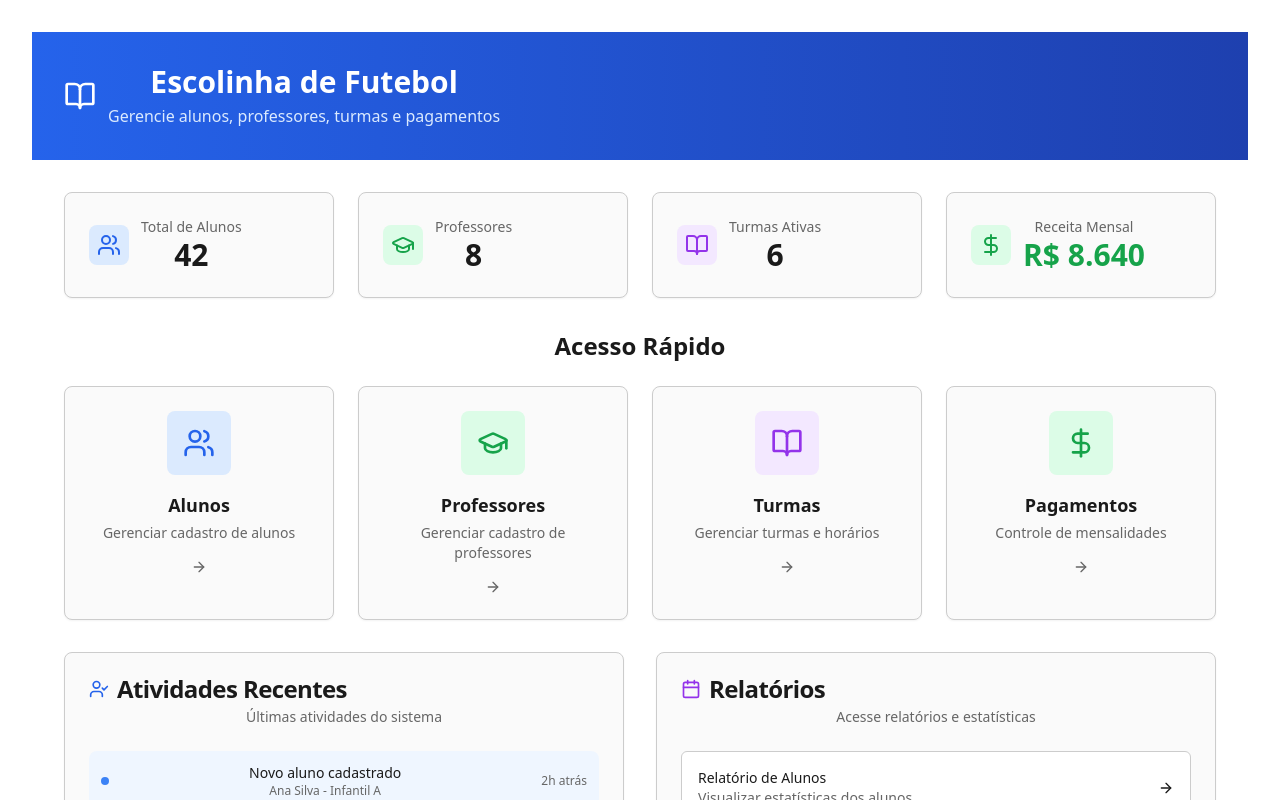
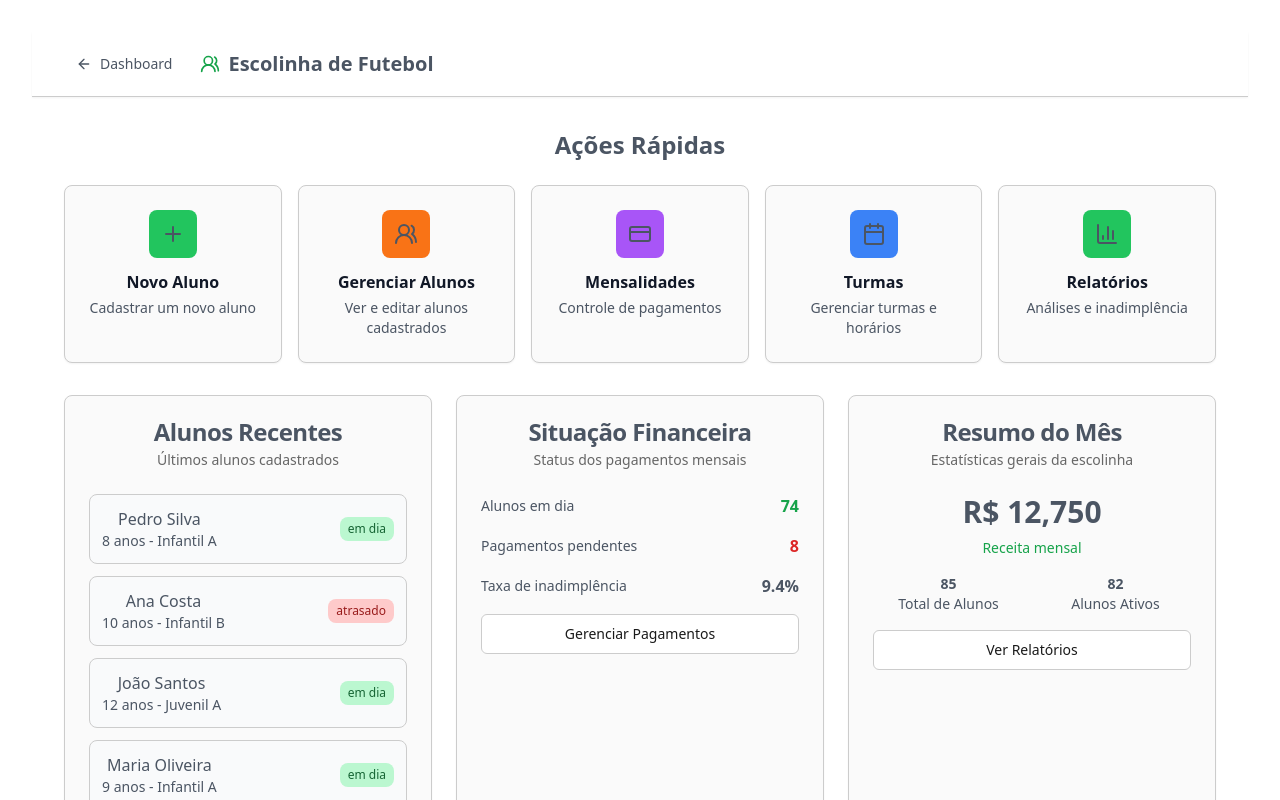
Before and after one commit to GuilhermePeritto/campo-e-gole, a React (Vite) app: page /escolinha in a window 1280 px wide. Shown: the top 800 px of the page. Built offline with nearby package versions, Linux system fonts and the light colour scheme.

Commit message:
feat: Refactor School page with updated quick actions and recent students display

```diff
--- a/src/pages/School.tsx
+++ b/src/pages/School.tsx
@@ -1,15 +1,7 @@
 
 import { Button } from '@/components/ui/button';
 import { Card, CardContent, CardDescription, CardHeader, CardTitle } from '@/components/ui/card';
-import {
-  Users,
-  Calendar,
-  DollarSign,
-  BookOpen,
-  GraduationCap,
-  UserCheck,
-  ArrowRight
-} from 'lucide-react';
+import { ArrowLeft, BarChart3, Calendar, CreditCard, Plus, Users2 } from 'lucide-react';
 import { useNavigate } from 'react-router-dom';
 
 const School = () => {
@@ -17,154 +9,98 @@ const School = () => {
 
   const quickActions = [
     {
-      title: 'Alunos',
-      description: 'Gerenciar cadastro de alunos',
-      icon: Users,
-      color: 'text-blue-600',
-      bgColor: 'bg-blue-100',
-      path: '/escolinha/alunos'
+      title: 'Novo Aluno',
+      description: 'Cadastrar um novo aluno',
+      icon: Plus,
+      color: 'bg-green-500',
+      action: () => navigate('/escolinha/alunos/novo')
     },
     {
-      title: 'Professores',
-      description: 'Gerenciar cadastro de professores',
-      icon: GraduationCap,
-      color: 'text-green-600',
-      bgColor: 'bg-green-100',
-      path: '/escolinha/professores'
+      title: 'Gerenciar Alunos',
+      description: 'Ver e editar alunos cadastrados',
+      icon: Users2,
+      color: 'bg-orange-500',
+      action: () => navigate('/escolinha/alunos')
+    },
+    {
+      title: 'Mensalidades',
+      description: 'Controle de pagamentos',
+      icon: CreditCard,
+      color: 'bg-purple-500',
+      action: () => navigate('/escolinha/mensalidades')
     },
     {
       title: 'Turmas',
       description: 'Gerenciar turmas e horários',
-      icon: BookOpen,
-      color: 'text-purple-600',
-      bgColor: 'bg-purple-100',
-      path: '/escolinha/turmas'
+      icon: Calendar,
+      color: 'bg-blue-500',
+      action: () => navigate('/escolinha/turmas')
     },
     {
-      title: 'Pagamentos',
-      description: 'Controle de mensalidades',
-      icon: DollarSign,
-      color: 'text-green-600',
-      bgColor: 'bg-green-100',
-      path: '/escolinha/pagamentos'
+      title: 'Relatórios',
+      description: 'Análises e inadimplência',
+      icon: BarChart3,
+      color: 'bg-green-500',
+      action: () => navigate('/escolinha/relatorios')
     }
   ];
 
-  const reports = [
-    {
-      title: 'Relatório de Alunos',
-      description: 'Visualizar estatísticas dos alunos',
-      path: '/escolinha/relatorios'
-    },
-    {
-      title: 'Relatório Financeiro',
-      description: 'Receitas e inadimplência',
-      path: '/escolinha/relatorios'
-    }
+  const recentStudents = [
+    { id: 1, name: 'Pedro Silva', age: 8, class: 'Infantil A', status: 'em dia' },
+    { id: 2, name: 'Ana Costa', age: 10, class: 'Infantil B', status: 'atrasado' },
+    { id: 3, name: 'João Santos', age: 12, class: 'Juvenil A', status: 'em dia' },
+    { id: 4, name: 'Maria Oliveira', age: 9, class: 'Infantil A', status: 'em dia' }
   ];
 
+  const monthlyStats = {
+    totalStudents: 85,
+    activeStudents: 82,
+    pendingPayments: 8,
+    monthlyRevenue: 12750
+  };
+
   return (
-    <div className="min-h-screen bg-background">
+    <div className="min-h-screen bg-background text-gray-600 dark:text-gray-300">
       {/* Header */}
-      <header className="bg-gradient-to-r from-blue-600 to-blue-800 text-white">
-        <div className="max-w-7xl mx-auto px-4 sm:px-6 lg:px-8 py-8">
-          <div className="flex items-center gap-3">
-            <BookOpen className="h-8 w-8" />
-            <div>
-              <h1 className="text-3xl font-bold">Escolinha de Futebol</h1>
-              <p className="text-blue-100 mt-1">
-                Gerencie alunos, professores, turmas e pagamentos
-              </p>
+      <header className="shadow-sm border-b">
+        <div className="max-w-7xl mx-auto px-4 sm:px-6 lg:px-8">
+          <div className="flex items-center gap-4 h-16">
+            <Button
+              variant="ghost"
+              size="sm"
+              onClick={() => navigate('/painel')}
+              className="gap-2 text-gray-600 dark:text-gray-300 hover:bg-gray-100"
+            >
+              <ArrowLeft className="h-4 w-4" />
+              Dashboard
+            </Button>
+            <div className="flex items-center gap-2">
+              <Users2 className="h-5 w-5 text-green-600" />
+              <h1 className="text-xl font-semibold text-gray-600 dark:text-gray-300">Escolinha de Futebol</h1>
             </div>
           </div>
         </div>
       </header>
 
       <main className="max-w-7xl mx-auto px-4 sm:px-6 lg:px-8 py-8">
-        {/* Quick Stats */}
-        <div className="grid grid-cols-1 md:grid-cols-4 gap-6 mb-8">
-          <Card>
-            <CardContent className="p-6">
-              <div className="flex items-center gap-3">
-                <div className="p-2 bg-blue-100 rounded-lg">
-                  <Users className="h-6 w-6 text-blue-600" />
-                </div>
-                <div>
-                  <p className="text-sm font-medium text-muted-foreground">Total de Alunos</p>
-                  <p className="text-3xl font-bold">42</p>
-                </div>
-              </div>
-            </CardContent>
-          </Card>
-
-          <Card>
-            <CardContent className="p-6">
-              <div className="flex items-center gap-3">
-                <div className="p-2 bg-green-100 rounded-lg">
-                  <GraduationCap className="h-6 w-6 text-green-600" />
-                </div>
-                <div>
-                  <p className="text-sm font-medium text-muted-foreground">Professores</p>
-                  <p className="text-3xl font-bold">8</p>
-                </div>
-              </div>
-            </CardContent>
-          </Card>
-
-          <Card>
-            <CardContent className="p-6">
-              <div className="flex items-center gap-3">
-                <div className="p-2 bg-purple-100 rounded-lg">
-                  <BookOpen className="h-6 w-6 text-purple-600" />
-                </div>
-                <div>
-                  <p className="text-sm font-medium text-muted-foreground">Turmas Ativas</p>
-                  <p className="text-3xl font-bold">6</p>
-                </div>
-              </div>
-            </CardContent>
-          </Card>
-
-          <Card>
-            <CardContent className="p-6">
-              <div className="flex items-center gap-3">
-                <div className="p-2 bg-green-100 rounded-lg">
-                  <DollarSign className="h-6 w-6 text-green-600" />
-                </div>
-                <div>
-                  <p className="text-sm font-medium text-muted-foreground">Receita Mensal</p>
-                  <p className="text-3xl font-bold text-green-600">R$ 8.640</p>
-                </div>
-              </div>
-            </CardContent>
-          </Card>
-        </div>
-
         {/* Quick Actions */}
         <div className="mb-8">
-          <h2 className="text-2xl font-bold mb-6">Acesso Rápido</h2>
-          <div className="grid grid-cols-1 md:grid-cols-2 lg:grid-cols-4 gap-6">
-            {quickActions.map((action) => {
-              const Icon = action.icon;
+          <h2 className="text-2xl font-bold text-gray-600 dark:text-gray-300 mb-6">Ações Rápidas</h2>
+          <div className="grid grid-cols-1 md:grid-cols-2 lg:grid-cols-5 gap-4">
+            {quickActions.map((action, index) => {
+              const IconComponent = action.icon;
               return (
                 <Card
-                  key={action.title}
-                  className="hover:shadow-lg transition-shadow cursor-pointer"
-                  onClick={() => navigate(action.path)}
+                  key={index}
+                  className="cursor-pointer hover:shadow-lg transition-all duration-300 hover:scale-105 border"
+                  onClick={action.action}
                 >
-                  <CardContent className="p-6">
-                    <div className="flex flex-col items-center text-center gap-4">
-                      <div className={`p-4 ${action.bgColor} rounded-lg`}>
-                        <Icon className={`h-8 w-8 ${action.color}`} />
-                      </div>
-                      <div>
-                        <h3 className="font-semibold text-lg">{action.title}</h3>
-                        <p className="text-sm text-muted-foreground mt-1">
-                          {action.description}
-                        </p>
-                      </div>
-                      <ArrowRight className="h-4 w-4 text-muted-foreground" />
+                  <CardContent className="p-6 text-center">
+                    <div className={`w-12 h-12 ${action.color} rounded-lg flex items-center justify-center mx-auto mb-3`}>
+                      <IconComponent className="h-6 w-6 text-gray-600 dark:text-gray-300" />
                     </div>
+                    <h3 className="font-semibold text-gray-900 dark:text-gray-300 mb-1">{action.title}</h3>
+                    <p className="text-sm text-gray-600">{action.description}</p>
                   </CardContent>
                 </Card>
               );
@@ -172,77 +108,105 @@ const School = () => {
           </div>
         </div>
 
-        {/* Recent Activity */}
-        <div className="grid grid-cols-1 lg:grid-cols-2 gap-8">
-          <Card>
+        {/* Dashboard Cards */}
+        <div className="grid grid-cols-1 lg:grid-cols-3 gap-6 mb-8">
+          <Card className="border">
             <CardHeader>
-              <CardTitle className="flex items-center gap-2">
-                <UserCheck className="h-5 w-5 text-blue-600" />
-                Atividades Recentes
-              </CardTitle>
+              <CardTitle className="text-gray-600 dark:text-gray-300">Alunos Recentes</CardTitle>
               <CardDescription>
-                Últimas atividades do sistema
+                Últimos alunos cadastrados
+              </CardDescription>
+            </CardHeader>
+            <CardContent>
+              <div className="space-y-3">
+                {recentStudents.map((student) => (
+                  <div key={student.id} className="flex items-center justify-between p-3 bg-gray-50 border border rounded-lg">
+                    <div>
+                      <div className="font-medium text-gray-600 dark:text-gray-300">{student.name}</div>
+                      <div className="text-sm text-gray-600">{student.age} anos - {student.class}</div>
+                    </div>
+                    <span className={`text-xs px-2 py-1 rounded-lg ${
+                      student.status === 'em dia'
+                        ? 'bg-green-200 text-green-800'
+                        : 'bg-red-200 text-red-800'
+                    }`}>
+                      {student.status}
+                    </span>
+                  </div>
+                ))}
+              </div>
+              <Button
+                variant="outline"
+                className="w-full mt-4"
+                onClick={() => navigate('/escolinha/alunos')}
+              >
+                Ver Todos os Alunos
+              </Button>
+            </CardContent>
+          </Card>
+
+          <Card className="border">
+            <CardHeader>
+              <CardTitle className="text-gray-600 dark:text-gray-300">Situação Financeira</CardTitle>
+              <CardDescription>
+                Status dos pagamentos mensais
               </CardDescription>
             </CardHeader>
             <CardContent>
               <div className="space-y-4">
-                <div className="flex items-center gap-3 p-3 bg-blue-50 rounded-lg">
-                  <div className="w-2 h-2 bg-blue-500 rounded-full"></div>
-                  <div className="flex-1">
-                    <p className="text-sm font-medium">Novo aluno cadastrado</p>
-                    <p className="text-xs text-muted-foreground">Ana Silva - Infantil A</p>
-                  </div>
-                  <span className="text-xs text-muted-foreground">2h atrás</span>
+                <div className="flex justify-between items-center">
+                  <span className="text-sm text-gray-600">Alunos em dia</span>
+                  <span className="font-semibold text-green-600">{monthlyStats.activeStudents - monthlyStats.pendingPayments}</span>
                 </div>
-
-                <div className="flex items-center gap-3 p-3 bg-green-50 rounded-lg">
-                  <div className="w-2 h-2 bg-green-500 rounded-full"></div>
-                  <div className="flex-1">
-                    <p className="text-sm font-medium">Pagamento recebido</p>
-                    <p className="text-xs text-muted-foreground">João Santos - R$ 150,00</p>
-                  </div>
-                  <span className="text-xs text-muted-foreground">4h atrás</span>
+                <div className="flex justify-between items-center">
+                  <span className="text-sm text-gray-600">Pagamentos pendentes</span>
+                  <span className="font-semibold text-red-600">{monthlyStats.pendingPayments}</span>
                 </div>
-
-                <div className="flex items-center gap-3 p-3 bg-purple-50 rounded-lg">
-                  <div className="w-2 h-2 bg-purple-500 rounded-full"></div>
-                  <div className="flex-1">
-                    <p className="text-sm font-medium">Nova turma criada</p>
-                    <p className="text-xs text-muted-foreground">Juvenil C - Prof. Carlos</p>
-                  </div>
-                  <span className="text-xs text-muted-foreground">1d atrás</span>
+                <div className="flex justify-between items-center">
+                  <span className="text-sm text-gray-600">Taxa de inadimplência</span>
+                  <span className="font-semibold text-gray-600 dark:text-gray-300">{((monthlyStats.pendingPayments / monthlyStats.totalStudents) * 100).toFixed(1)}%</span>
                 </div>
               </div>
+              <Button
+                variant="outline"
+                className="w-full mt-4"
+                onClick={() => navigate('/escolinha/mensalidades')}
+              >
+                Gerenciar Pagamentos
+              </Button>
             </CardContent>
           </Card>
 
-          <Card>
+          <Card className="border">
             <CardHeader>
-              <CardTitle className="flex items-center gap-2">
-                <Calendar className="h-5 w-5 text-purple-600" />
-                Relatórios
-              </CardTitle>
+              <CardTitle className="text-gray-600 dark:text-gray-300">Resumo do Mês</CardTitle>
               <CardDescription>
-                Acesse relatórios e estatísticas
+                Estatísticas gerais da escolinha
               </CardDescription>
             </CardHeader>
             <CardContent>
-              <div className="space-y-3">
-                {reports.map((report) => (
-                  <Button
-                    key={report.title}
-                    variant="outline"
-                    className="w-full justify-between h-auto p-4"
-                    onClick={() => navigate(report.path)}
-                  >
-                    <div className="text-left">
-                      <p className="font-medium">{report.title}</p>
-                      <p className="text-sm text-muted-foreground">{report.description}</p>
-                    </div>
-                    <ArrowRight className="h-4 w-4" />
-                  </Button>
-                ))}
+              <div className="text-center">
+                <div className="text-3xl font-bold text-gray-600 dark:text-gray-300 mb-2">R$ {monthlyStats.monthlyRevenue.toLocaleString()}</div>
+                <div className="text-sm text-green-600 mb-4">Receita mensal</div>
+
+                <div className="grid grid-cols-2 gap-4 text-sm">
+                  <div className="text-center">
+                    <div className="font-semibold text-gray-600 dark:text-gray-300">{monthlyStats.totalStudents}</div>
+                    <div className="text-gray-600">Total de Alunos</div>
+                  </div>
+                  <div className="text-center">
+                    <div className="font-semibold text-gray-600 dark:text-gray-300">{monthlyStats.activeStudents}</div>
+                    <div className="text-gray-600">Alunos Ativos</div>
+                  </div>
+                </div>
               </div>
+              <Button
+                variant="outline"
+                className="w-full mt-4"
+                onClick={() => navigate('/escolinha/relatorios')}
+              >
+                Ver Relatórios
+              </Button>
             </CardContent>
           </Card>
         </div>
```
